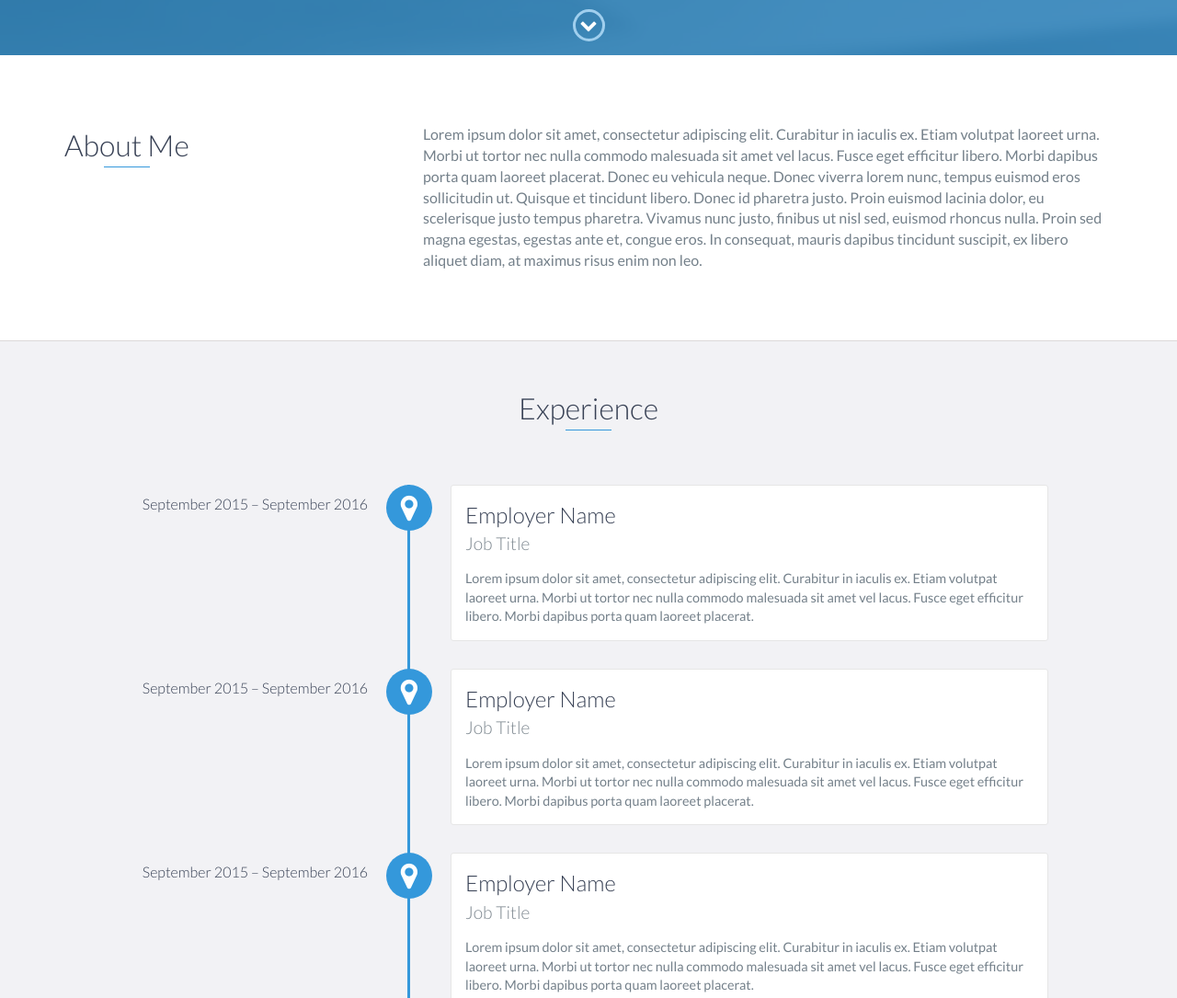
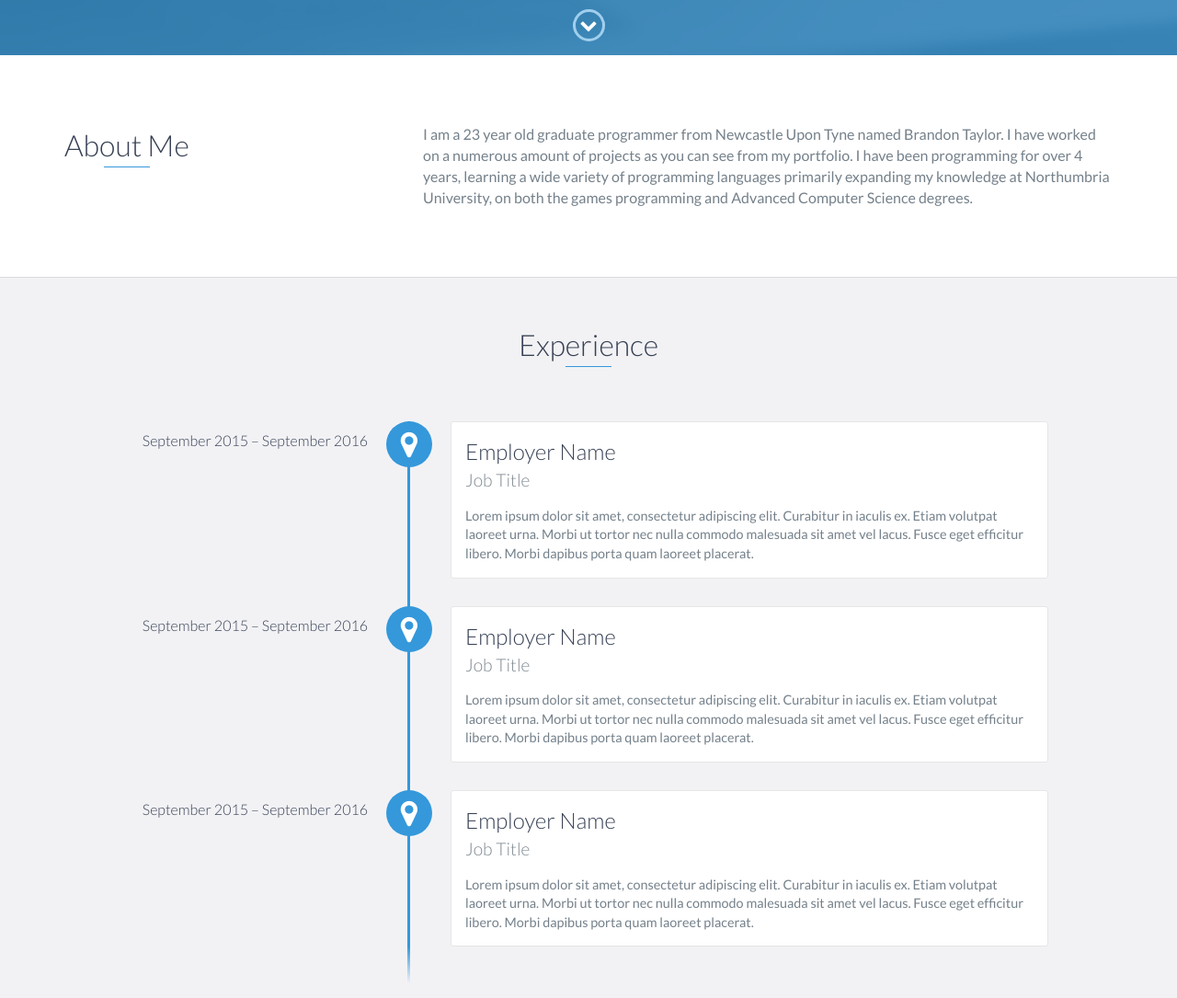
Before and after one commit to doubleedger1/doubleedger1.github.io, a website: page index.html in a window 1280 px wide. Shown: the part 740-1825 px from the top of the page at 92% size. Drawn offline with nearby package versions, Linux system fonts and the light colour scheme.

Commit message:
1..1 Added more on main page.
Added more about me on the main page.

```diff
--- a/index.html
+++ b/index.html
@@ -73,9 +73,8 @@
                 </div>
                 <div class="col-md-8">
                     <p>
-                        Lorem ipsum dolor sit amet, consectetur adipiscing elit. Curabitur in iaculis ex. Etiam volutpat laoreet urna. Morbi ut tortor nec nulla commodo malesuada sit amet vel lacus. Fusce eget efficitur libero. Morbi dapibus porta quam laoreet placerat. Donec
-                        eu vehicula neque. Donec viverra lorem nunc, tempus euismod eros sollicitudin ut. Quisque et tincidunt libero. Donec id pharetra justo. Proin euismod lacinia dolor, eu scelerisque justo tempus pharetra. Vivamus nunc justo, finibus
-                        ut nisl sed, euismod rhoncus nulla. Proin sed magna egestas, egestas ante et, congue eros. In consequat, mauris dapibus tincidunt suscipit, ex libero aliquet diam, at maximus risus enim non leo.
+						I am a 23 year old graduate programmer from Newcastle Upon Tyne named Brandon Taylor. I have worked on a numerous amount of projects as you can see from my portfolio.
+						I have been programming for over 4 years, learning a wide variety of programming languages primarily expanding my knowledge at Northumbria University, on both the games programming and Advanced Computer Science degrees.
                     </p>
                 </div>
             </div>
@@ -237,7 +236,7 @@
             <div class="row">
                 <div class="col-sm-5 copyright">
                     <p>
-                        Copyright &copy; 2017 YOUR NAME
+                        Copyright &copy; 2019 Codestomp
                     </p>
                 </div>
                 <div class="col-sm-2 top">
```
